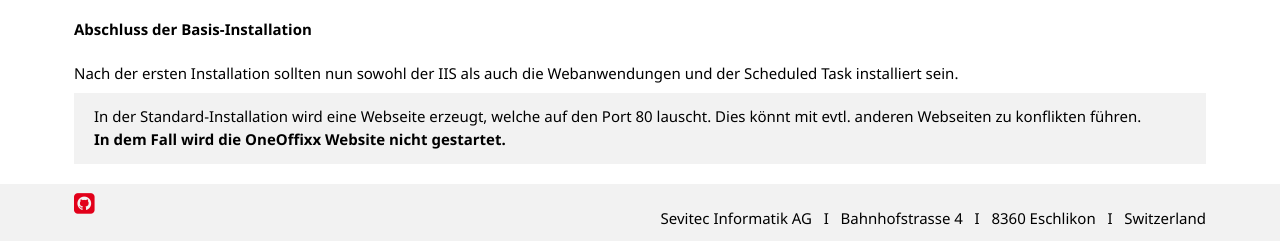
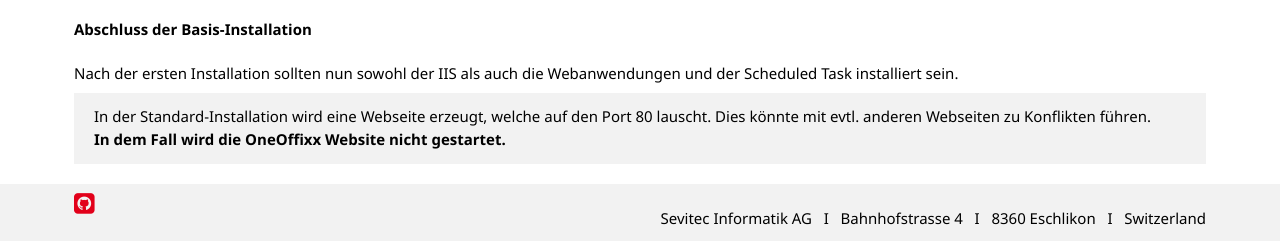
Before and after one commit to primesoft-group/oneoffixx-docs, a Jekyll site: the page built from _pages/install/de/server-install.md, in a window 1280 px wide. Shown: the part 1867-2108 px from the top of the page. Built offline with Jekyll 4.4.1, drawn with Linux system fonts in a browser that asks for light colours; nearby versions of some CDN libraries; some web fonts are replaced.

Commit message:
Update server-install.md

```diff
--- a/_pages/install/de/server-install.md
+++ b/_pages/install/de/server-install.md
@@ -66,4 +66,4 @@
 
 Nach der ersten Installation sollten nun sowohl der IIS als auch die Webanwendungen und der Scheduled Task installiert sein.
 
-{% include alert.html type="info" text="In der Standard-Installation wird eine Webseite erzeugt, welche auf den Port 80 lauscht. Dies könnt mit evtl. anderen Webseiten zu konflikten führen. <br/><b>In dem Fall wird die OneOffixx Website nicht gestartet.</b>" %}
+{% include alert.html type="info" text="In der Standard-Installation wird eine Webseite erzeugt, welche auf den Port 80 lauscht. Dies könnte mit evtl. anderen Webseiten zu Konflikten führen. <br/><b>In dem Fall wird die OneOffixx Website nicht gestartet.</b>" %}
```
